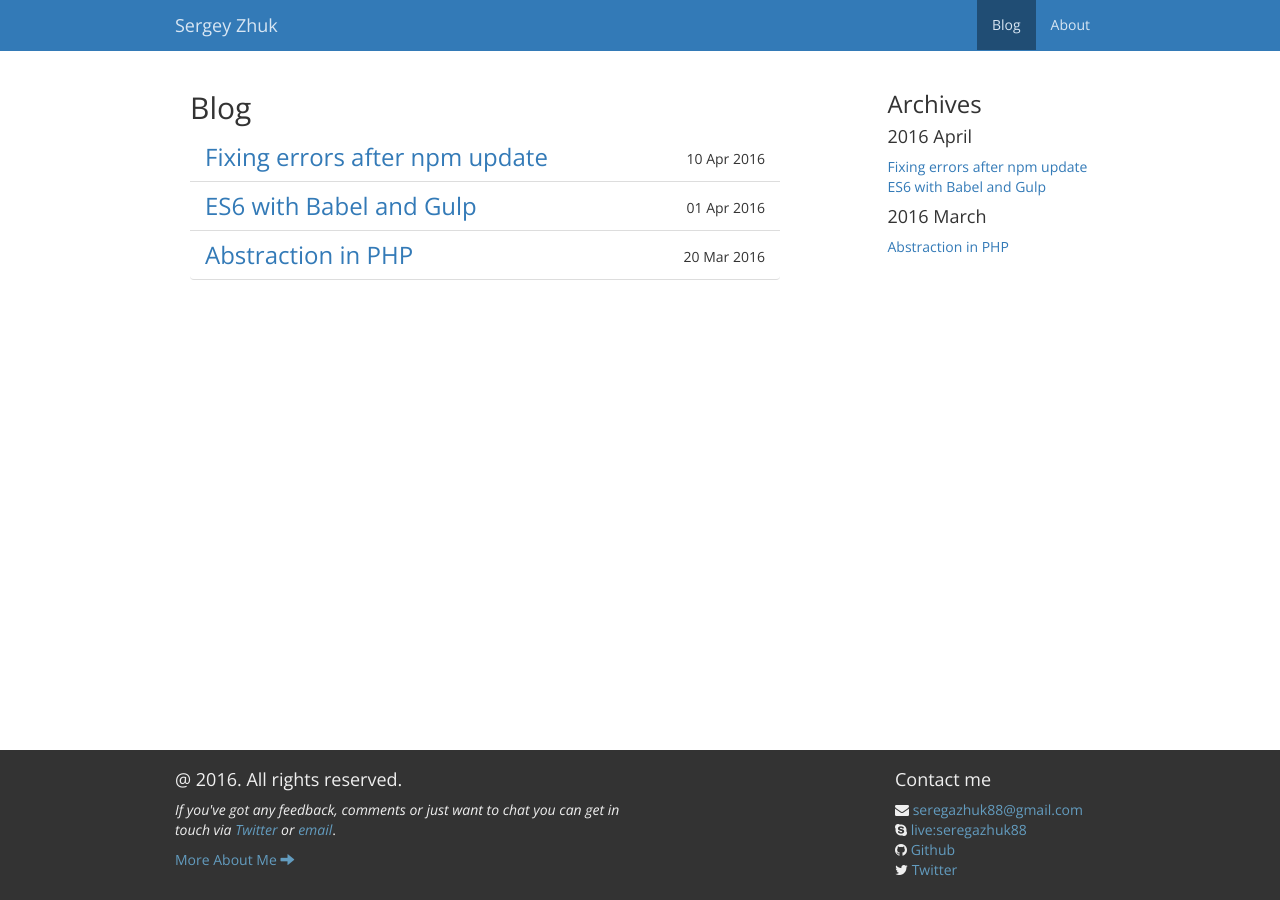
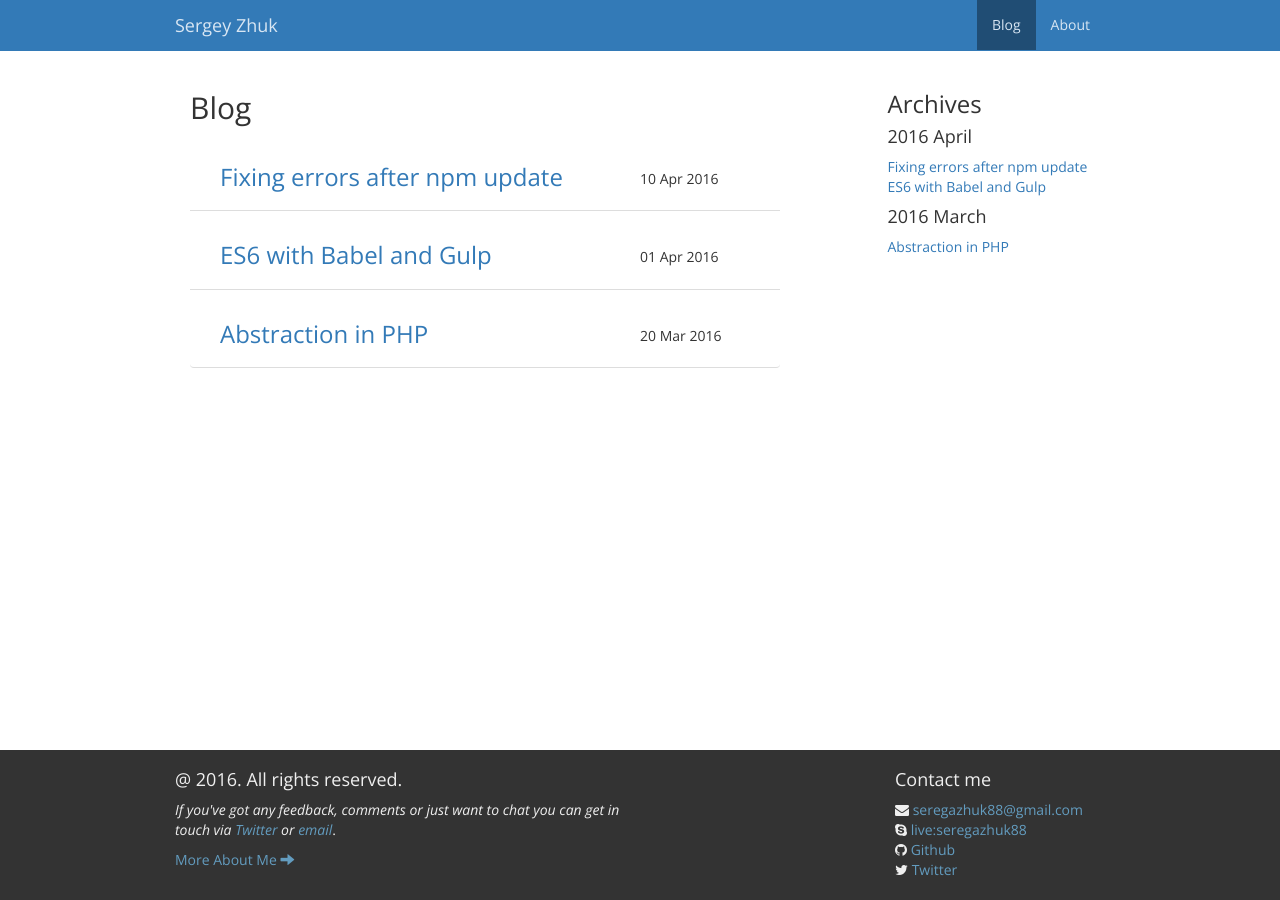
Before and after one commit to seregazhuk/seregazhuk.github.io_old, a Jekyll site: the page built from blog.html, in a window 1280 px wide. Built offline with Jekyll 4.4.1, drawn with Linux system fonts in a browser that asks for light colours; nearby versions of some CDN libraries.

Commit message:
blog style fixes

```diff
--- a/_sass/_base.scss
+++ /dev/null
@@ -1,206 +0,0 @@
-/**
- * Reset some basic elements
- */
-body, h1, h2, h3, h4, h5, h6,
-p, blockquote, pre, hr,
-dl, dd, ol, ul, figure {
-    margin: 0;
-    padding: 0;
-}
-
-
-
-/**
- * Basic styling
- */
-body {
-    font: $base-font-weight #{$base-font-size}/#{$base-line-height} $base-font-family;
-    color: $text-color;
-    background-color: $background-color;
-    -webkit-text-size-adjust: 100%;
-    -webkit-font-feature-settings: "kern" 1;
-    -moz-font-feature-settings: "kern" 1;
-    -o-font-feature-settings: "kern" 1;
-    font-feature-settings: "kern" 1;
-    font-kerning: normal;
-}
-
-
-
-/**
- * Set `margin-bottom` to maintain vertical rhythm
- */
-h1, h2, h3, h4, h5, h6,
-p, blockquote, pre,
-ul, ol, dl, figure,
-%vertical-rhythm {
-    margin-bottom: $spacing-unit / 2;
-}
-
-
-
-/**
- * Images
- */
-img {
-    max-width: 100%;
-    vertical-align: middle;
-}
-
-
-
-/**
- * Figures
- */
-figure > img {
-    display: block;
-}
-
-figcaption {
-    font-size: $small-font-size;
-}
-
-
-
-/**
- * Lists
- */
-ul, ol {
-    margin-left: $spacing-unit;
-}
-
-li {
-    > ul,
-    > ol {
-         margin-bottom: 0;
-    }
-}
-
-
-
-/**
- * Headings
- */
-h1, h2, h3, h4, h5, h6 {
-    font-weight: $base-font-weight;
-}
-
-
-
-/**
- * Links
- */
-a {
-    color: $brand-color;
-    text-decoration: none;
-
-    &:visited {
-        color: darken($brand-color, 15%);
-    }
-
-    &:hover {
-        color: $text-color;
-        text-decoration: underline;
-    }
-}
-
-
-
-/**
- * Blockquotes
- */
-blockquote {
-    color: $grey-color;
-    border-left: 4px solid $grey-color-light;
-    padding-left: $spacing-unit / 2;
-    font-size: 18px;
-    letter-spacing: -1px;
-    font-style: italic;
-
-    > :last-child {
-        margin-bottom: 0;
-    }
-}
-
-
-
-/**
- * Code formatting
- */
-pre,
-code {
-    font-size: 15px;
-    border: 1px solid $grey-color-light;
-    border-radius: 3px;
-    background-color: #eef;
-}
-
-code {
-    padding: 1px 5px;
-}
-
-pre {
-    padding: 8px 12px;
-    overflow-x: auto;
-
-    > code {
-        border: 0;
-        padding-right: 0;
-        padding-left: 0;
-    }
-}
-
-
-
-/**
- * Wrapper
- */
-.wrapper {
-    max-width: -webkit-calc(#{$content-width} - (#{$spacing-unit} * 2));
-    max-width:         calc(#{$content-width} - (#{$spacing-unit} * 2));
-    margin-right: auto;
-    margin-left: auto;
-    padding-right: $spacing-unit;
-    padding-left: $spacing-unit;
-    @extend %clearfix;
-
-    @include media-query($on-laptop) {
-        max-width: -webkit-calc(#{$content-width} - (#{$spacing-unit}));
-        max-width:         calc(#{$content-width} - (#{$spacing-unit}));
-        padding-right: $spacing-unit / 2;
-        padding-left: $spacing-unit / 2;
-    }
-}
-
-
-
-/**
- * Clearfix
- */
-%clearfix {
-
-    &:after {
-        content: "";
-        display: table;
-        clear: both;
-    }
-}
-
-
-
-/**
- * Icons
- */
-.icon {
-
-    > svg {
-        display: inline-block;
-        width: 16px;
-        height: 16px;
-        vertical-align: middle;
-
-        path {
-            fill: $grey-color;
-        }
-    }
-}
--- a/_sass/_components/_footer.sass
+++ b/_sass/_components/_footer.sass
@@ -12,7 +12,7 @@
 
 @media only screen and (max-width: 768px)
   body
-    margin-bottom: 280px
+    margin-bottom: 320px
 
   .footer
     height: 280px
--- a/_sass/_components/_post.sass
+++ b/_sass/_components/_post.sass
@@ -6,9 +6,13 @@
   border-right: 1px solid #ddd
 
 .date
-  padding-top: 5px
+  padding-top: 25px
 
 .list-group-item
   margin-bottom: 1px
   border: none
   border-bottom: 1px solid #ddd
+
+@media only screen and (max-width: 768px)
+  .date
+    padding-top: 0
--- a/_sass/_layout.scss
+++ /dev/null
@@ -1,242 +0,0 @@
-/**
- * Site header
- */
-.site-header {
-    border-top: 5px solid $grey-color-dark;
-    border-bottom: 1px solid $grey-color-light;
-    min-height: 56px;
-
-    // Positioning context for the mobile navigation icon
-    position: relative;
-}
-
-.site-title {
-    font-size: 26px;
-    font-weight: 300;
-    line-height: 56px;
-    letter-spacing: -1px;
-    margin-bottom: 0;
-    float: left;
-
-    &,
-    &:visited {
-        color: $grey-color-dark;
-    }
-}
-
-.site-nav {
-    float: right;
-    line-height: 56px;
-
-    .menu-icon {
-        display: none;
-    }
-
-    .page-link {
-        color: $text-color;
-        line-height: $base-line-height;
-
-        // Gaps between nav items, but not on the last one
-        &:not(:last-child) {
-            margin-right: 20px;
-        }
-    }
-
-    @include media-query($on-palm) {
-        position: absolute;
-        top: 9px;
-        right: $spacing-unit / 2;
-        background-color: $background-color;
-        border: 1px solid $grey-color-light;
-        border-radius: 5px;
-        text-align: right;
-
-        .menu-icon {
-            display: block;
-            float: right;
-            width: 36px;
-            height: 26px;
-            line-height: 0;
-            padding-top: 10px;
-            text-align: center;
-
-            > svg {
-                width: 18px;
-                height: 15px;
-
-                path {
-                    fill: $grey-color-dark;
-                }
-            }
-        }
-
-        .trigger {
-            clear: both;
-            display: none;
-        }
-
-        &:hover .trigger {
-            display: block;
-            padding-bottom: 5px;
-        }
-
-        .page-link {
-            display: block;
-            padding: 5px 10px;
-
-            &:not(:last-child) {
-                margin-right: 0;
-            }
-            margin-left: 20px;
-        }
-    }
-}
-
-
-
-/**
- * Site footer
- */
-.site-footer {
-    border-top: 1px solid $grey-color-light;
-    padding: $spacing-unit 0;
-}
-
-.footer-heading {
-    font-size: 18px;
-    margin-bottom: $spacing-unit / 2;
-}
-
-.contact-list,
-.social-media-list {
-    list-style: none;
-    margin-left: 0;
-}
-
-.footer-col-wrapper {
-    font-size: 15px;
-    color: $grey-color;
-    margin-left: -$spacing-unit / 2;
-    @extend %clearfix;
-}
-
-.footer-col {
-    float: left;
-    margin-bottom: $spacing-unit / 2;
-    padding-left: $spacing-unit / 2;
-}
-
-.footer-col-1 {
-    width: -webkit-calc(35% - (#{$spacing-unit} / 2));
-    width:         calc(35% - (#{$spacing-unit} / 2));
-}
-
-.footer-col-2 {
-    width: -webkit-calc(20% - (#{$spacing-unit} / 2));
-    width:         calc(20% - (#{$spacing-unit} / 2));
-}
-
-.footer-col-3 {
-    width: -webkit-calc(45% - (#{$spacing-unit} / 2));
-    width:         calc(45% - (#{$spacing-unit} / 2));
-}
-
-@include media-query($on-laptop) {
-    .footer-col-1,
-    .footer-col-2 {
-        width: -webkit-calc(50% - (#{$spacing-unit} / 2));
-        width:         calc(50% - (#{$spacing-unit} / 2));
-    }
-
-    .footer-col-3 {
-        width: -webkit-calc(100% - (#{$spacing-unit} / 2));
-        width:         calc(100% - (#{$spacing-unit} / 2));
-    }
-}
-
-@include media-query($on-palm) {
-    .footer-col {
-        float: none;
-        width: -webkit-calc(100% - (#{$spacing-unit} / 2));
-        width:         calc(100% - (#{$spacing-unit} / 2));
-    }
-}
-
-
-
-/**
- * Page content
- */
-.page-content {
-    padding: $spacing-unit 0;
-}
-
-.page-heading {
-    font-size: 20px;
-}
-
-.post-list {
-    margin-left: 0;
-    list-style: none;
-
-    > li {
-        margin-bottom: $spacing-unit;
-    }
-}
-
-.post-meta {
-    font-size: $small-font-size;
-    color: $grey-color;
-}
-
-.post-link {
-    display: block;
-    font-size: 24px;
-}
-
-
-
-/**
- * Posts
- */
-.post-header {
-    margin-bottom: $spacing-unit;
-}
-
-.post-title {
-    font-size: 42px;
-    letter-spacing: -1px;
-    line-height: 1;
-
-    @include media-query($on-laptop) {
-        font-size: 36px;
-    }
-}
-
-.post-content {
-    margin-bottom: $spacing-unit;
-
-    h2 {
-        font-size: 32px;
-
-        @include media-query($on-laptop) {
-            font-size: 28px;
-        }
-    }
-
-    h3 {
-        font-size: 26px;
-
-        @include media-query($on-laptop) {
-            font-size: 22px;
-        }
-    }
-
-    h4 {
-        font-size: 20px;
-
-        @include media-query($on-laptop) {
-            font-size: 18px;
-        }
-    }
-}
--- a/_sass/_syntax-highlighting.scss
+++ /dev/null
@@ -1,71 +0,0 @@
-/**
- * Syntax highlighting styles
- */
-.highlight {
-    background: #fff;
-    /* @extend %vertical-rhythm; */
-
-    .highlighter-rouge & {
-      background: #eef;
-    }
-
-    .c     { color: #998; font-style: italic } // Comment
-    .err   { color: #a61717; background-color: #e3d2d2 } // Error
-    .k     { font-weight: bold } // Keyword
-    .o     { font-weight: bold } // Operator
-    .cm    { color: #998; font-style: italic } // Comment.Multiline
-    .cp    { color: #999; font-weight: bold } // Comment.Preproc
-    .c1    { color: #998; font-style: italic } // Comment.Single
-    .cs    { color: #999; font-weight: bold; font-style: italic } // Comment.Special
-    .gd    { color: #000; background-color: #fdd } // Generic.Deleted
-    .gd .x { color: #000; background-color: #faa } // Generic.Deleted.Specific
-    .ge    { font-style: italic } // Generic.Emph
-    .gr    { color: #a00 } // Generic.Error
-    .gh    { color: #999 } // Generic.Heading
-    .gi    { color: #000; background-color: #dfd } // Generic.Inserted
-    .gi .x { color: #000; background-color: #afa } // Generic.Inserted.Specific
-    .go    { color: #888 } // Generic.Output
-    .gp    { color: #555 } // Generic.Prompt
-    .gs    { font-weight: bold } // Generic.Strong
-    .gu    { color: #aaa } // Generic.Subheading
-    .gt    { color: #a00 } // Generic.Traceback
-    .kc    { font-weight: bold } // Keyword.Constant
-    .kd    { font-weight: bold } // Keyword.Declaration
-    .kp    { font-weight: bold } // Keyword.Pseudo
-    .kr    { font-weight: bold } // Keyword.Reserved
-    .kt    { color: #458; font-weight: bold } // Keyword.Type
-    .m     { color: #099 } // Literal.Number
-    .s     { color: #d14 } // Literal.String
-    .na    { color: #008080 } // Name.Attribute
-    .nb    { color: #0086B3 } // Name.Builtin
-    .nc    { color: #458; font-weight: bold } // Name.Class
-    .no    { color: #008080 } // Name.Constant
-    .ni    { color: #800080 } // Name.Entity
-    .ne    { color: #900; font-weight: bold } // Name.Exception
-    .nf    { color: #900; font-weight: bold } // Name.Function
-    .nn    { color: #555 } // Name.Namespace
-    .nt    { color: #000080 } // Name.Tag
-    .nv    { color: #008080 } // Name.Variable
-    .ow    { font-weight: bold } // Operator.Word
-    .w     { color: #bbb } // Text.Whitespace
-    .mf    { color: #099 } // Literal.Number.Float
-    .mh    { color: #099 } // Literal.Number.Hex
-    .mi    { color: #099 } // Literal.Number.Integer
-    .mo    { color: #099 } // Literal.Number.Oct
-    .sb    { color: #d14 } // Literal.String.Backtick
-    .sc    { color: #d14 } // Literal.String.Char
-    .sd    { color: #d14 } // Literal.String.Doc
-    .s2    { color: #d14 } // Literal.String.Double
-    .se    { color: #d14 } // Literal.String.Escape
-    .sh    { color: #d14 } // Literal.String.Heredoc
-    .si    { color: #d14 } // Literal.String.Interpol
-    .sx    { color: #d14 } // Literal.String.Other
-    .sr    { color: #009926 } // Literal.String.Regex
-    .s1    { color: #d14 } // Literal.String.Single
-    .ss    { color: #990073 } // Literal.String.Symbol
-    .bp    { color: #999 } // Name.Builtin.Pseudo
-    .vc    { color: #008080 } // Name.Variable.Class
-    .vg    { color: #008080 } // Name.Variable.Global
-    .vi    { color: #008080 } // Name.Variable.Instance
-    .il    { color: #099 } // Literal.Number.Integer.Long
-}
--- a/blog.html
+++ b/blog.html
@@ -7,9 +7,9 @@ permalink: /blog
     <h2>Blog</h2>
     <ul class="posts list-group list-unstyled">
         {% for post in site.posts %}
-            <li class="list-group-item">
-                <span class="title h3"><a href="{{ post.url }}">{{ post.title }}</a></span>
-                <span class="date pull-right">{{ post.date | date_to_string }}</span>
+            <li class="list-group-item col-xs-12">
+                <div class="title h3 col-sm-9 col-xs-12"><a href="{{ post.url }}">{{ post.title }}</a></div>
+                <div class="date pull-right col-sm-3 col-xs-12">{{ post.date | date_to_string }}</div>
             </li>
         {% endfor %}
     </ul>
--- a/css/main.scss
+++ b/css/main.scss
@@ -46,10 +46,6 @@ $on-laptop:        800px;
 
 
 // Import partials from `sass_dir` (defaults to `_sass`)
-//@import "base";
-//@import "layout";
-//@import "syntax-highlighting";
-
 @import "_styles";
 @import "_components/_navbar";
 @import "_components/_buttons";
```
Also changed, not shown: _includes/recent_posts.html (+4 -4 lines).
